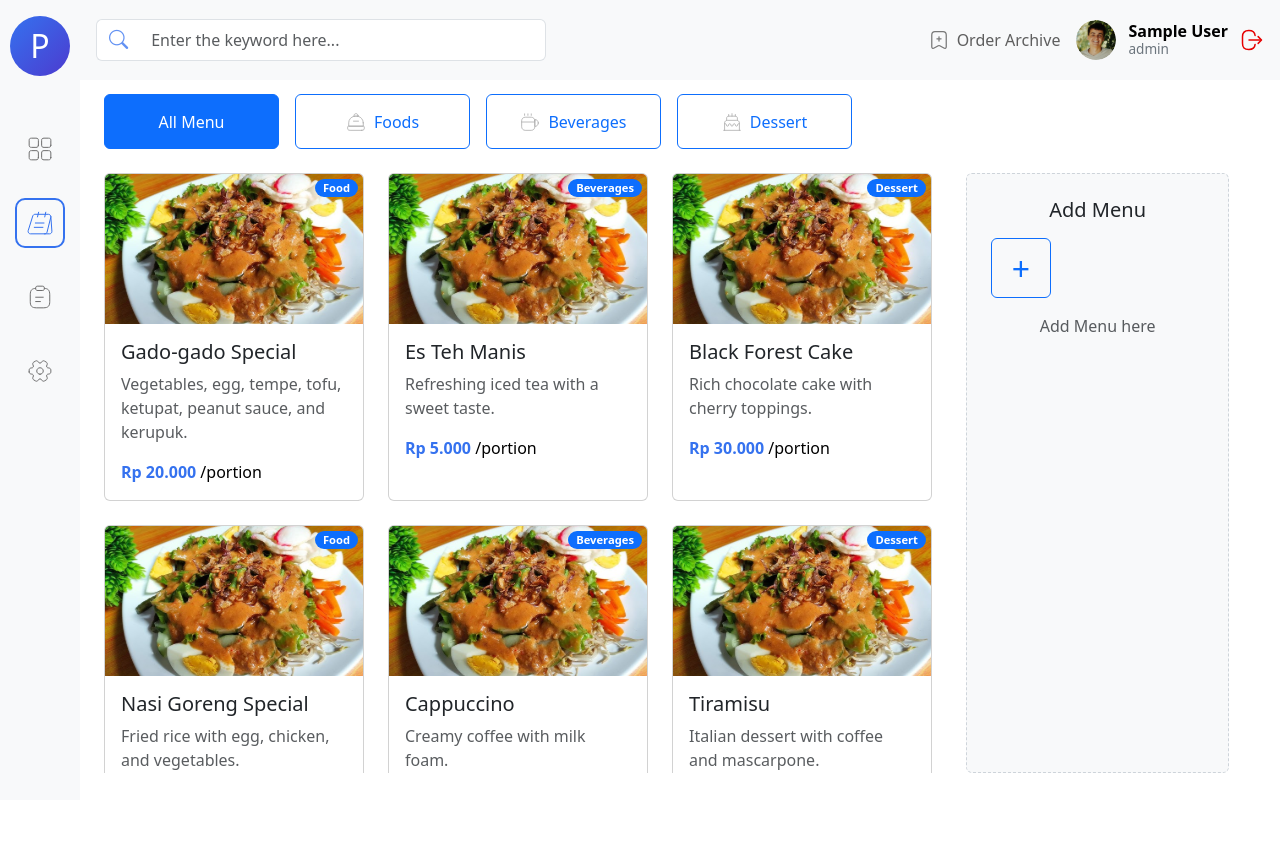
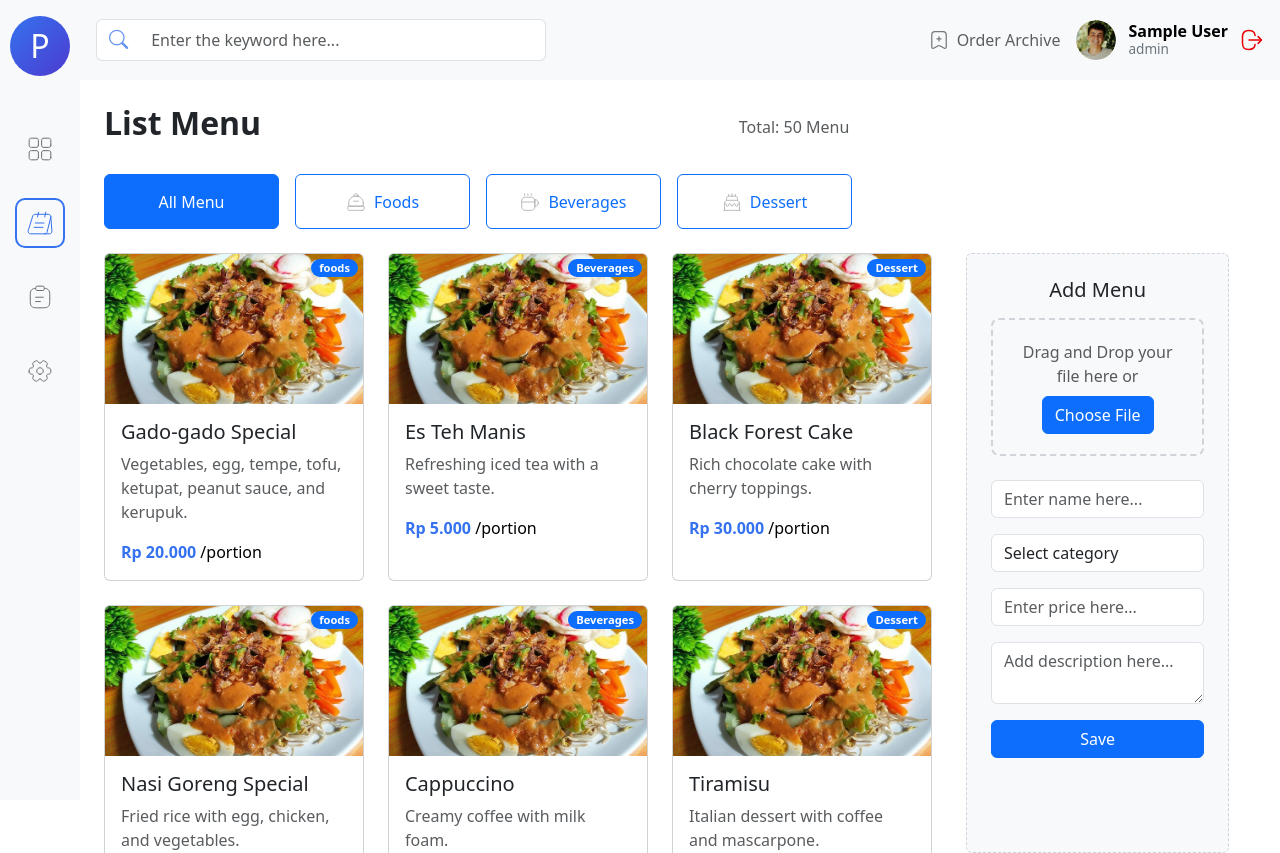
Before and after one commit to alpinmohsa541/pos-sederhana, a React (Vite) app: page /menu-board in a window 1280 px wide. Before the commit the page ends 800 px from the top, so only its background shows below. Built offline with nearby package versions, Linux system fonts and the light colour scheme; sample sign-in values are in the browser's storage.

Commit message:
Feat : membuat add menu card dan dashboard menu

```diff
--- a/src/App.css
+++ b/src/App.css
@@ -15,6 +15,10 @@ body {
 .position-fixed {
   z-index: 1050;
 } */
+
+.menu-board {
+  margin-top: 80px;
+}
 .cashier-dashboard {
   margin-top: 100px;
 }
--- a/src/CashierDashboard/CashierDashboard.jsx
+++ b/src/CashierDashboard/CashierDashboard.jsx
@@ -219,7 +219,7 @@ const CashierDashboard = () => {
               <div className="d-flex gap-3 mb-4">
                 {[
                   { name: "All Menu" },
-                  { name: "Food", icon: "/assets/reserve.svg" },
+                  { name: "Foods", icon: "/assets/reserve.svg" },
                   { name: "Beverages", icon: "/assets/coffee.svg" },
                   { name: "Dessert", icon: "/assets/cake.svg" },
                 ].map((category) => (
--- a/src/CashierDashboard/DataMenu.jsx
+++ b/src/CashierDashboard/DataMenu.jsx
@@ -6,7 +6,7 @@ const menuData = [
     description:
       "Vegetables, egg, tempe, tofu, ketupat, peanut sauce, and kerupuk.",
     price: 20000,
-    category: "Food",
+    category: "foods",
     image: "/assets/image5.svg",
   },
   {
@@ -30,7 +30,7 @@ const menuData = [
     name: "Nasi Goreng Special",
     description: "Fried rice with egg, chicken, and vegetables.",
     price: 25000,
-    category: "Food",
+    category: "foods",
     image: "/assets/image5.svg",
   },
   {
@@ -54,7 +54,7 @@ const menuData = [
     name: "Mie Ayam Special",
     description: "Noodles with chicken and vegetables.",
     price: 22000,
-    category: "Food",
+    category: "foods",
     image: "/assets/image5.svg",
   },
   {
@@ -78,7 +78,7 @@ const menuData = [
     name: "Sate Ayam",
     description: "Chicken satay with peanut sauce.",
     price: 24000,
-    category: "Food",
+    category: "foods",
     image: "/assets/image5.svg",
   },
   // Tambahkan 40 data lainnya dengan variasi kategori
@@ -87,7 +87,7 @@ const menuData = [
     name: `Menu Item ${i + 11}`,
     description: `Description for menu item ${i + 11}`,
     price: Math.floor(Math.random() * 30000) + 5000, // Harga random antara 5000-35000
-    category: ["Food", "Beverages", "Dessert"][Math.floor(Math.random() * 3)], // Pilih kategori secara acak
+    category: ["foods", "Beverages", "Dessert"][Math.floor(Math.random() * 3)], // Pilih kategori secara acak
     image: "/assets/image5.svg", // Gambar berulang dari 1-10
   })),
 ];
--- /dev/null
+++ b/src/MenuBoard/AddMenuCard.jsx
@@ -0,0 +1,220 @@
+import React, { useState } from "react";
+
+const AddMenuCard = ({ menus, setMenus }) => {
+  const [menuData, setMenuData] = useState({
+    name: "",
+    category: "",
+    price: "",
+    description: "",
+    image: null,
+    imagePreview: null, // Untuk preview gambar
+  });
+
+  const [showNotification, setShowNotification] = useState(false); // State untuk notifikasi
+
+  const handleInputChange = (e) => {
+    const { name, value } = e.target;
+    setMenuData({ ...menuData, [name]: value });
+  };
+
+  const handleFileChange = (e) => {
+    const file = e.target.files[0];
+
+    if (file) {
+      // Generate preview URL
+      const previewURL = URL.createObjectURL(file);
+      setMenuData({ ...menuData, image: file, imagePreview: previewURL });
+    }
+  };
+
+  const handleRemoveFile = () => {
+    setMenuData({ ...menuData, image: null, imagePreview: null });
+  };
+
+  const handleAddMenu = () => {
+    if (
+      !menuData.name ||
+      !menuData.category ||
+      !menuData.price ||
+      !menuData.description
+    ) {
+      alert("All fields are required!");
+      return;
+    }
+
+    const newMenu = {
+      ...menuData,
+      price: parseInt(menuData.price, 10),
+      image: menuData.imagePreview || "/assets/default-image.jpg", // Gunakan preview jika ada
+    };
+
+    setMenus([...menus, newMenu]);
+
+    // Reset form
+    setMenuData({
+      name: "",
+      category: "",
+      price: "",
+      description: "",
+      image: null,
+      imagePreview: null,
+    });
+
+    // Tampilkan notifikasi
+    setShowNotification(true);
+
+    // Sembunyikan notifikasi setelah 3 detik
+    setTimeout(() => {
+      setShowNotification(false);
+    }, 3000);
+  };
+
+  return (
+    <div
+      className="card p-4"
+      style={{
+        height: "100%",
+        background: "#f8f9fa",
+        border: "1px dashed #ced4da",
+        textAlign: "center",
+      }}
+    >
+      <h5 className="mb-3">Add Menu</h5>
+
+      {/* Notifikasi */}
+      {showNotification && (
+        <div
+          className="notification"
+          style={{
+            position: "fixed",
+            top: "80px", // Tepat di bawah navbar
+            right: "20px",
+            backgroundColor: "#e6f7e6",
+            color: "#28a745",
+            border: "1px solid #28a745",
+            borderRadius: "8px",
+            padding: "10px 20px",
+            zIndex: 1000,
+            display: "flex",
+            alignItems: "center",
+            boxShadow: "0px 4px 6px rgba(0, 0, 0, 0.1)",
+          }}
+        >
+          <span
+            style={{
+              marginRight: "10px",
+              fontSize: "20px",
+              lineHeight: "1",
+            }}
+          >
+            ✅
+          </span>
+          <span>New menu successfully added!</span>
+          <button
+            style={{
+              marginLeft: "10px",
+              background: "none",
+              border: "none",
+              cursor: "pointer",
+              fontSize: "16px",
+            }}
+            onClick={() => setShowNotification(false)} // Close button
+          >
+            ✕
+          </button>
+        </div>
+      )}
+
+      {/* Preview Section */}
+      {menuData.imagePreview ? (
+        <div className="mb-3">
+          <img
+            src={menuData.imagePreview}
+            alt="Preview"
+            style={{
+              width: "100%",
+              maxHeight: "200px",
+              objectFit: "cover",
+              borderRadius: "8px",
+            }}
+          />
+          <button
+            className="btn btn-danger mt-3"
+            onClick={handleRemoveFile}
+            style={{ width: "100%" }}
+          >
+            Remove File
+          </button>
+        </div>
+      ) : (
+        // Upload Section
+        <div
+          className="mb-4"
+          style={{
+            border: "2px dashed #ced4da",
+            borderRadius: "8px",
+            padding: "20px",
+            textAlign: "center",
+          }}
+        >
+          <p className="text-muted mb-2">Drag and Drop your file here or</p>
+          <input
+            type="file"
+            accept="image/*"
+            onChange={handleFileChange}
+            style={{ display: "none" }}
+            id="fileUpload"
+          />
+          <label
+            htmlFor="fileUpload"
+            className="btn btn-primary"
+            style={{ cursor: "pointer" }}
+          >
+            Choose File
+          </label>
+        </div>
+      )}
+
+      {/* Form Inputs */}
+      <input
+        type="text"
+        name="name"
+        placeholder="Enter name here..."
+        className="form-control mb-3"
+        value={menuData.name}
+        onChange={handleInputChange}
+      />
+      <select
+        name="category"
+        className="form-control mb-3"
+        value={menuData.category}
+        onChange={handleInputChange}
+      >
+        <option value="">Select category</option>
+        <option value="Foods">Foods</option>
+        <option value="Beverages">Beverages</option>
+        <option value="Desserts">Desserts</option>
+      </select>
+      <input
+        type="number"
+        name="price"
+        placeholder="Enter price here..."
+        className="form-control mb-3"
+        value={menuData.price}
+        onChange={handleInputChange}
+      />
+      <textarea
+        name="description"
+        placeholder="Add description here..."
+        className="form-control mb-3"
+        value={menuData.description}
+        onChange={handleInputChange}
+      />
+      <button className="btn btn-primary w-100" onClick={handleAddMenu}>
+        Save
+      </button>
+    </div>
+  );
+};
+
+export default AddMenuCard;
--- a/src/MenuBoard/MenuBoard.jsx
+++ b/src/MenuBoard/MenuBoard.jsx
@@ -4,6 +4,26 @@ import { useNavigate } from "react-router-dom";
 import menuData from "../CashierDashboard/DataMenu"; // Simulasi data menu
 import Navbar from "../Navbar/Navbar"; // Import Navbar
 import Sidebar from "../Sidebar/Sidebar"; // Import Sidebar
+import AddMenuCard from "./AddMenuCard";
+
+const AddMenu = ({ menus, setMenus }) => {
+  const [newMenu, setNewMenu] = useState("");
+
+  const handleAddMenu = () => {
+    if (newMenu.trim()) {
+      // Tambahkan menu baru ke dalam list menu
+      const newMenuItem = {
+        name: newMenu.trim(),
+        category: "Custom",
+        description: "New custom menu",
+        price: 0,
+        image: "/assets/default-image.jpg", // Placeholder image
+      };
+      setMenus([...menus, newMenuItem]);
+      setNewMenu("");
+    }
+  };
+};
 
 const MenuBoard = () => {
   const [isLoggedIn, setIsLoggedIn] = useState(false);
@@ -83,7 +103,7 @@ const MenuBoard = () => {
           {/* Header */}
           <div className="d-flex justify-content-between align-items-center p-4">
             <h2 className="fw-bold">List Menu</h2>
-            <p className="text-muted mb-0">
+            <p className="text-muted mb-0" style={{ marginRight: "380px" }}>
               Total: {filteredMenu.length} Menu {/* Menampilkan total menu */}
             </p>
           </div>
@@ -132,7 +152,7 @@ const MenuBoard = () => {
             <div className="col-lg-9">
               <div
                 style={{
-                  maxHeight: "600px", // Untuk scroll
+                  maxHeight: "600px",
                   overflowY: "auto",
                   paddingRight: "10px",
                 }}
@@ -192,24 +212,7 @@ const MenuBoard = () => {
 
             {/* Add Menu Section */}
             <div className="col-lg-3">
-              <div
-                className="card p-4"
-                style={{
-                  height: "100%",
-                  background: "#f8f9fa",
-                  border: "1px dashed #ced4da",
-                  textAlign: "center",
-                }}
-              >
-                <h5 className="mb-3">Add Menu</h5>
-                <button
-                  className="btn btn-outline-primary"
-                  style={{ fontSize: "2rem", width: "60px", height: "60px" }}
-                >
-                  +
-                </button>
-                <p className="mt-3 text-muted">Add Menu here</p>
-              </div>
+              <AddMenuCard menus={menu} setMenus={setMenu} />
             </div>
           </div>
         </div>
```
